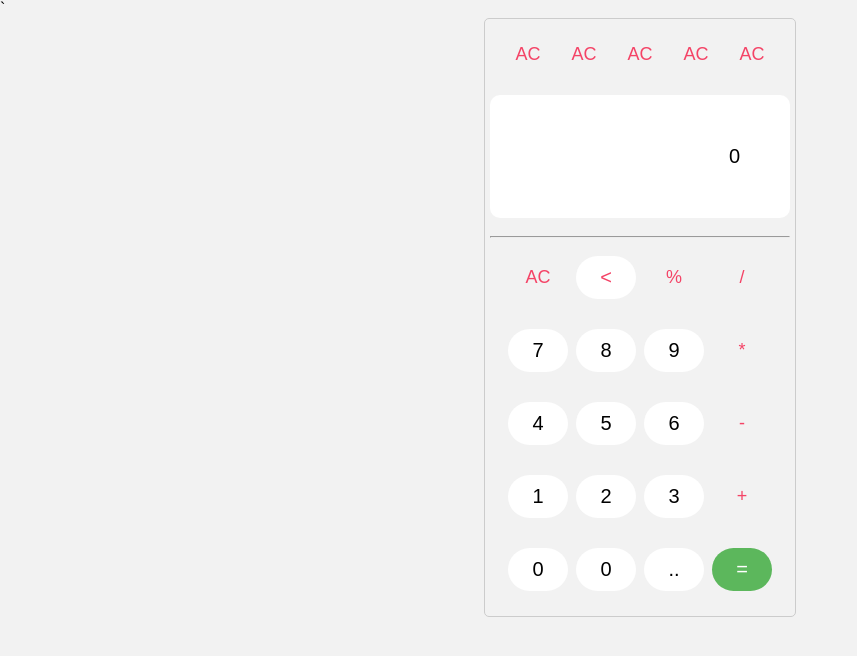
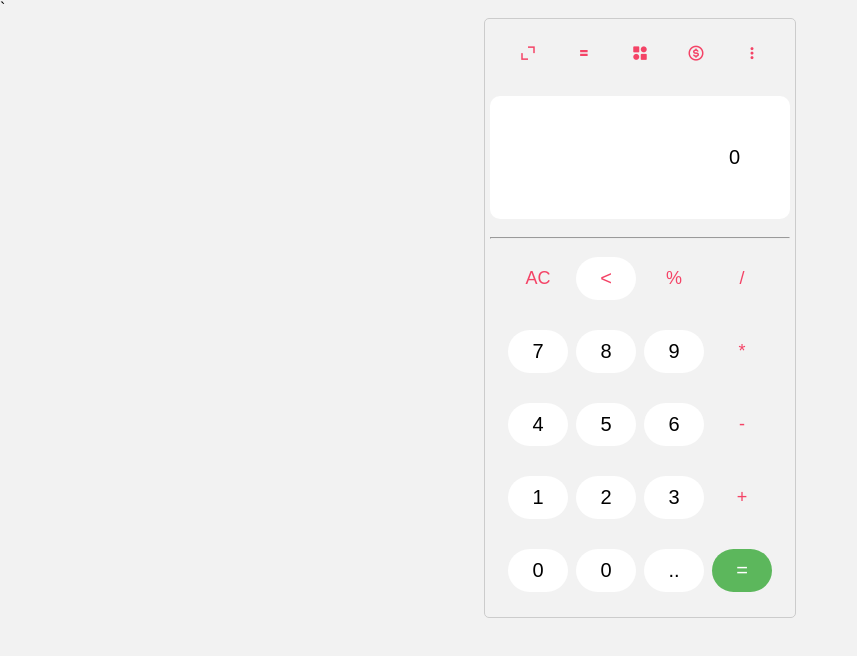
Before and after one commit to Suleiman777/Abdull-calculator, a plain HTML site: page index.html in a window 1280 px wide. Shown: the whole page, without its empty margins (0-857 px from the left). Drawn offline with nearby package versions, Linux system fonts and the light colour scheme.

Commit message:
Update index.html

```diff
--- a/index.html
+++ b/index.html
@@ -5,6 +5,7 @@
     <meta http-equiv="X-UA-Compatible" content="IE=edge">
     <meta name="viewport" content="width=device-width, initial-scale=1.0">
     <link rel="stylesheet" href="assets/style.css">
+    <link href='https://unpkg.com/boxicons@2.1.4/css/boxicons.min.css' rel='stylesheet'>
     <title>Abdull calculator </title>
 
 
@@ -12,11 +13,11 @@
 <body>
    <div class="calculator">
     <div class="btn_top_ac">
-        <button class="button operator" data-value="AC" onclick="">AC</button>
-        <button class="button operator" data-value="AC" onclick="">AC</button>
-        <button class="button operator" data-value="AC" onclick="">AC</button>
-        <button class="button operator" data-value="AC" onclick="">AC</button>
-        <button class="button operator" data-value="AC" onclick="">AC</button>
+        <button class="button operator" data-value="AC" onclick=""><i class='bx bx-expand-alt'></i></button>
+        <button class="button operator" data-value="AC" onclick=""><i class='bx bx-pause bx-rotate-90' ></i></button>
+        <button class="button operator" data-value="AC" onclick=""><i class='bx bxs-category-alt'></i></button>
+        <button class="button operator" data-value="AC" onclick=""><i class='bx bx-dollar-circle' ></i></button>
+        <button class="button operator" data-value="AC" onclick=""><i class='bx bx-dots-vertical-rounded'></i></button>
     </div>
     <input type="text" id="result" value="0">
     <hr>
```
